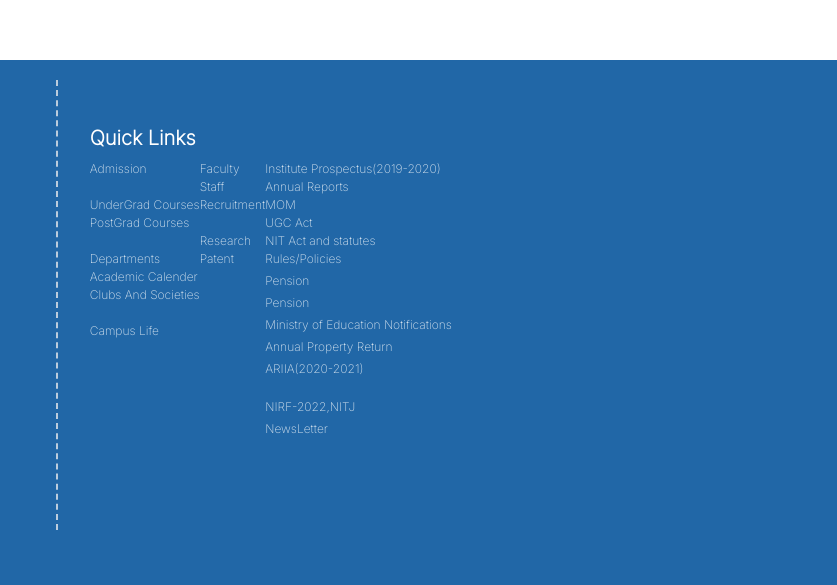
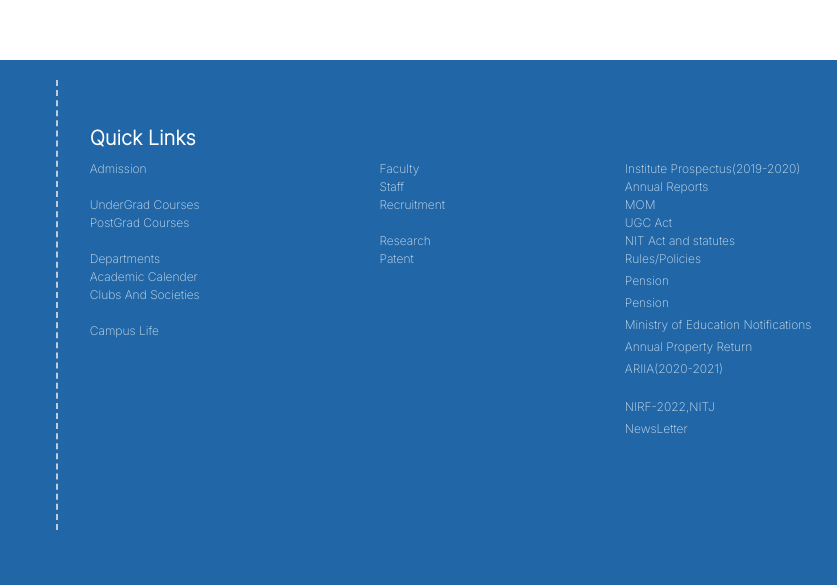
Before and after one commit to wdmc-nitj/footer.github.io, a website: page index.html in a window 1280 px wide. Shown: the part 140-725 px from the top of the page, 443-1280 px from the left. Drawn offline with nearby package versions, Linux system fonts and the light colour scheme.

Commit message:
Update index.html

```diff
--- a/index.html
+++ b/index.html
@@ -42,7 +42,7 @@
 <div class="lg:border-r-2 lg:border-y-gray-300 lg:border-dashed lg:opacity-80 lg:h-3/4 lg:absolute ml-[39%] none mt-5 z-50"></div>
 <div class="lg:mt-16 lg:w-[60%] w-[90%] lg:mr-[2%] lg:ml-1 ml-3 mr-3 mb-3.5 mt-0">
     <h2 class="mb-2 text-xl font-semibold mt-20 lg:mt-0">Quick Links</h2>
-    <div class="flex justify-equal">
+    <div class="flex justify-between">
     <div class="flex flex-col opacity-80 lg:text-[12px] text-[10px]">
         <a href="#">Admission</a>
         <br>
```
